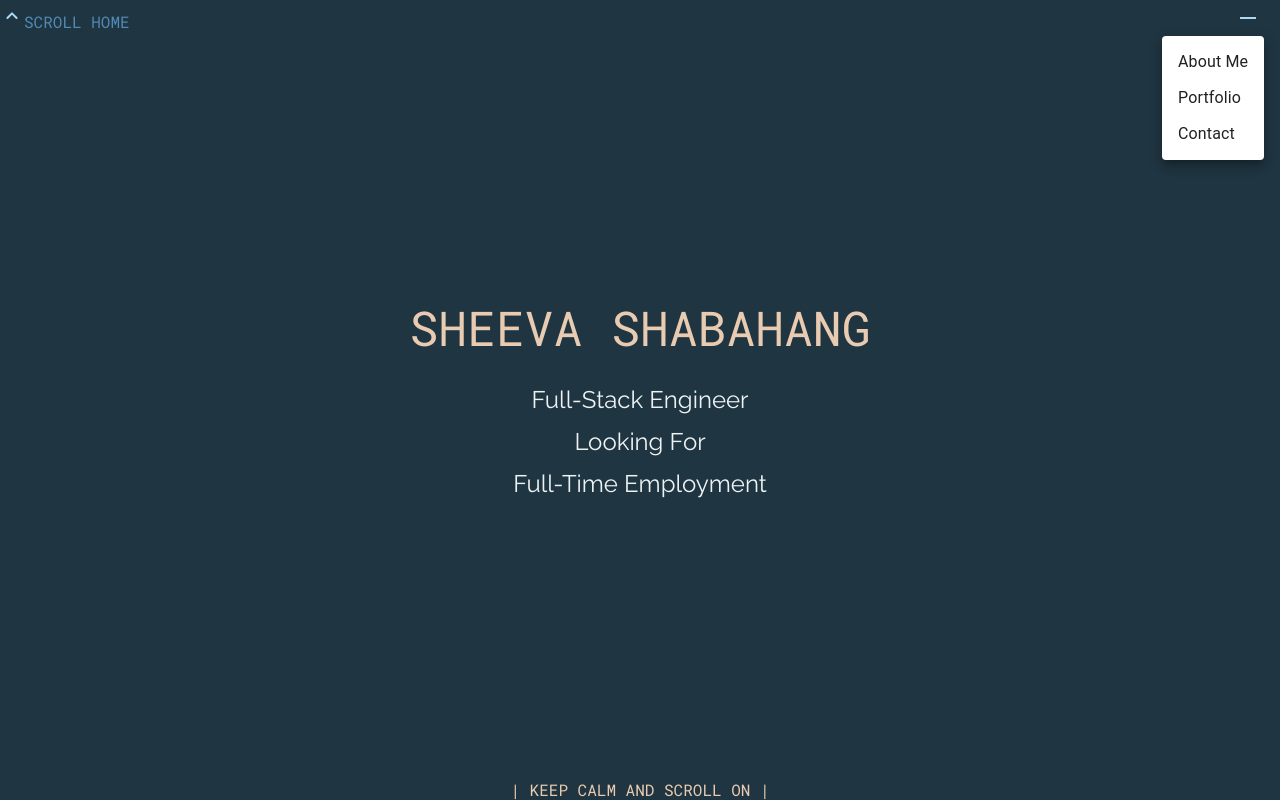
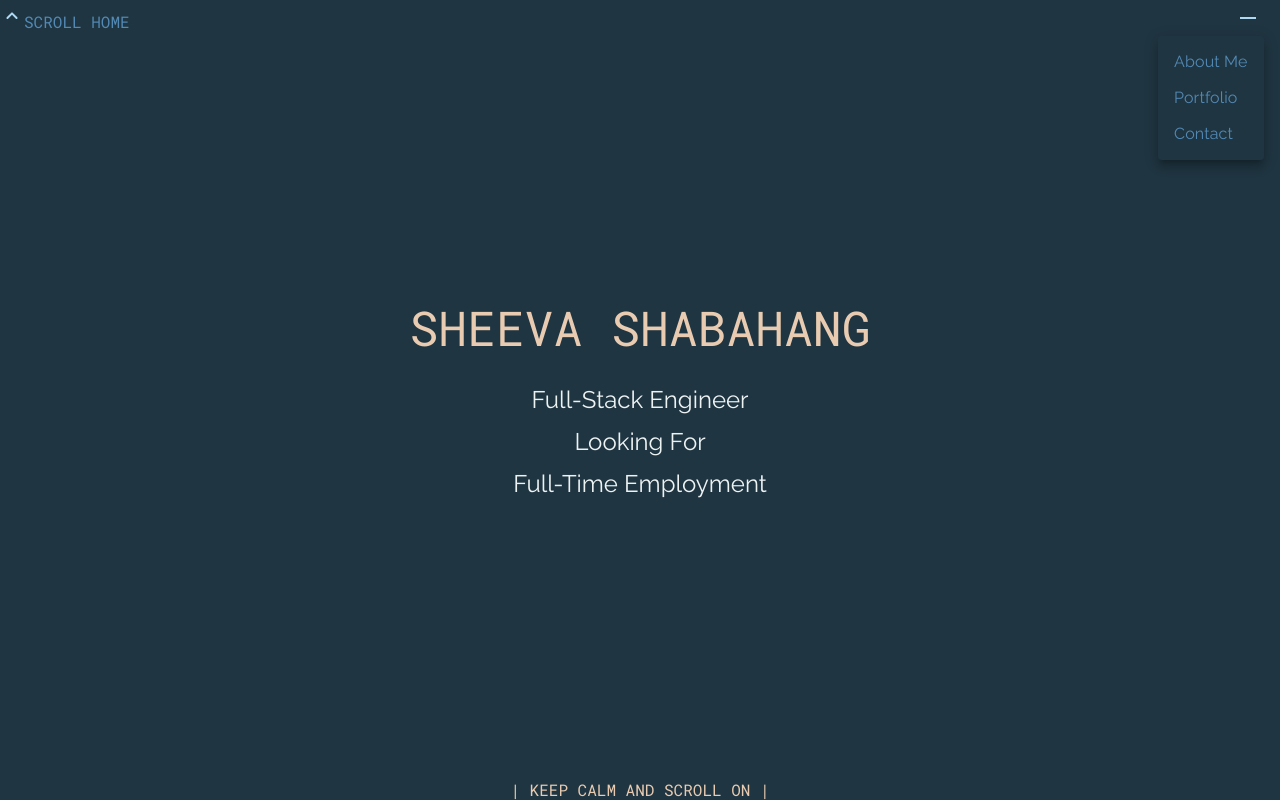
Before and after one commit to sheevashab/portfolio, a React (Create React App) app in the folder client/: page / in a window 1280 px wide. Both pictures are taken after a click on the button 1248 px from the left and 18 px from the top of the page. Shown: the top 800 px of the page. Built offline with nearby package versions, Linux system fonts and the light colour scheme; grey boxes are pictures that could not be loaded.

Commit message:
dropdown menu customization

```diff
--- a/client/package.json
+++ b/client/package.json
@@ -5,8 +5,10 @@
   "dependencies": {
     "@emotion/react": "^11.5.0",
     "@emotion/styled": "^11.3.0",
+    "@material-ui/core": "^4.12.3",
     "@mui/icons-material": "^5.1.0",
     "@mui/material": "^5.1.0",
+    "@mui/styles": "^5.2.0",
     "@testing-library/jest-dom": "^5.15.0",
     "@testing-library/react": "^11.2.7",
     "@testing-library/user-event": "^12.8.3",
--- a/client/src/components/Navbar.jsx
+++ b/client/src/components/Navbar.jsx
@@ -5,8 +5,26 @@ import { NavHashLink } from 'react-router-hash-link';
 import { Button, Menu, MenuItem } from '@mui/material';
 import KeyboardArrowUpRoundedIcon from '@mui/icons-material/KeyboardArrowUpRounded';
 import HorizontalRuleSharpIcon from '@mui/icons-material/HorizontalRuleSharp';
+import { makeStyles } from '@material-ui/core/styles';
+
+const useStyles = makeStyles({
+  menu: {
+    '& .MuiPaper-root': {
+      backgroundColor: 'transparent',
+      color: '#5289B5',
+      '& .MuiMenuItem-root': {
+        fontFamily: 'Raleway, sans-serif',
+        fontSize: 16,
+        '&:hover': {
+          color: '#AFD8F2',
+        }
+      }
+    },
+  },
+})
 
 export default function Navbar() {
+  const classes = useStyles()
   const [toggle, setToggle] = useState(null)
   const open = Boolean(toggle)
 
@@ -43,29 +61,37 @@ export default function Navbar() {
               <HorizontalRuleSharpIcon />
             )}
           </Button>
+
           <Menu
+            className={classes.menu}
             id='nav-menu'
             anchorEl={toggle}
             open={open}
             onClose={handleClose}
-            transitionDuration={1000}
-            sx={{ color: '#AFD8F2' }}
+            transitionDuration={770}
           >
             <NavHashLink className='nav-link' smooth to='#about'>
-              <MenuItem key='nav-link-about' onClick={handleClose}>
+              <MenuItem
+                key='nav-link-about'
+                className={classes.menuItem}
+                onClick={handleClose}
+              >
                 About Me
               </MenuItem>
             </NavHashLink>
+
             <NavHashLink className='nav-link' smooth to='#portfolio'>
-              <MenuItem key='nav-link-projects' onClick={handleClose}>
+              <MenuItem key='nav-link-projects' className={classes.menuItem} onClick={handleClose}>
                 Portfolio
               </MenuItem>
             </NavHashLink>
+
             <NavHashLink className='nav-link' smooth to='#contact'>
-              <MenuItem key='nav-link-contact' onClick={handleClose}>
+              <MenuItem key='nav-link-contact' className={classes.menuItem} onClick={handleClose}>
                 Contact
               </MenuItem>
             </NavHashLink>
+
           </Menu>
         </nav>
       </HideOnScroll>
--- a/client/src/screens/contact/Contact.css
+++ b/client/src/screens/contact/Contact.css
@@ -53,6 +53,7 @@
     .contact-links {
       display: flex;
       flex-direction: row;
+      align-items: baseline;
     }
 
     .contact-link {
```
Also changed, not shown: client/src/components/Navbar.css (+10 -4 lines), client/src/assets/designdelights.png, 1 other file (tests, documents, lock files or other folders).
